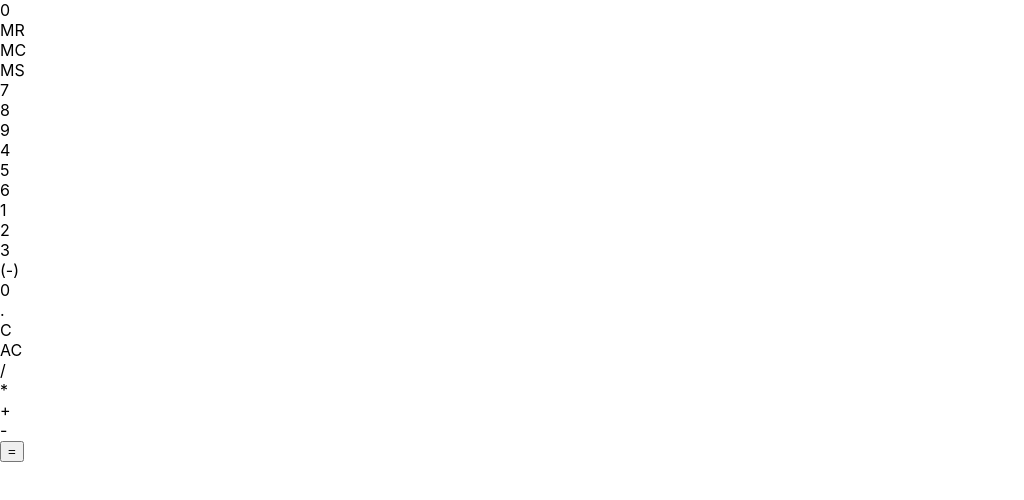
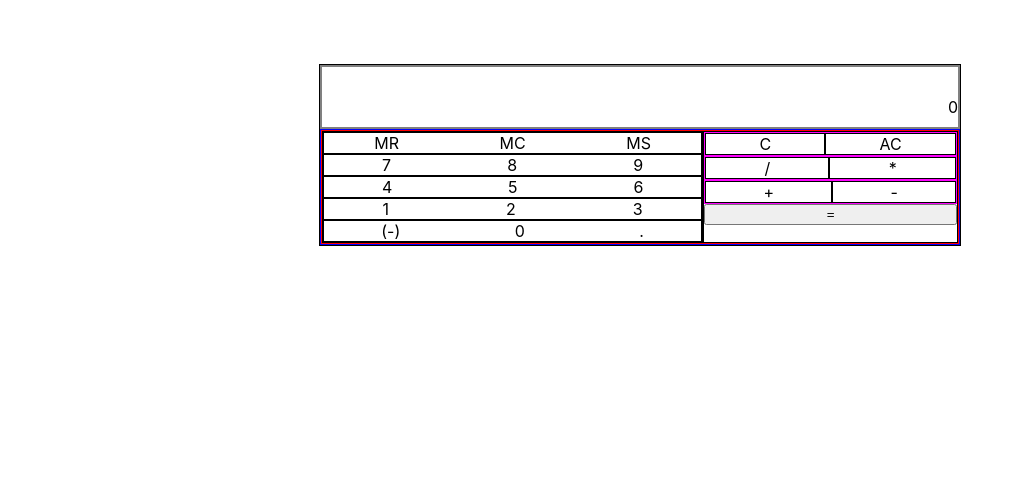
Before and after one commit to dk268/four-function-babbel, a React (Create React App) app: page / in a window 1280 px wide. Shown: the top 500 px of the page, without its empty margins (0-1024 px from the left). Built offline with nearby package versions, Linux system fonts and the light colour scheme.

Commit message:
Feat(Calculator): Calculator basic function established. Ending efforts.

```diff
--- a/src/components/Button.jsx
+++ b/src/components/Button.jsx
@@ -1,10 +1,8 @@
 import React from "react";
-// import { connect } from "react-redux";
-
 const Button = props => {
   const { buttonText, buttonFunc } = props;
   return (
-    <div id={buttonText + "-button-div"} onClick={buttonFunc}>
+    <div id={buttonText + "-button-div"} onClick={e => buttonFunc(buttonText)}>
       {buttonText}
     </div>
   );
--- a/src/components/Keypad.jsx
+++ b/src/components/Keypad.jsx
@@ -4,19 +4,65 @@ import { aCF, inputType } from "../store";
 import { connect } from "react-redux";
 
 class Keypad extends Component {
+  // constructor(props) {
+  //   super(props);
+  // }
   render = () => {
+    // console.log(this.props.handleMemory, this.props.handleMemory("MR"));
+    const leftButtonKeys = [
+      [
+        { buttonText: "MR", buttonFunc: this.props.handleMemory },
+        { buttonText: "MC", buttonFunc: this.props.handleMemory },
+        { buttonText: "MS", buttonFunc: this.props.handleMemory },
+      ],
+      [
+        { buttonText: "7", buttonFunc: this.props.handleNumber },
+        { buttonText: "8", buttonFunc: this.props.handleNumber },
+        { buttonText: "9", buttonFunc: this.props.handleNumber },
+      ],
+      [
+        { buttonText: "4", buttonFunc: this.props.handleNumber },
+        { buttonText: "5", buttonFunc: this.props.handleNumber },
+        { buttonText: "6", buttonFunc: this.props.handleNumber },
+      ],
+      [
+        { buttonText: "1", buttonFunc: this.props.handleNumber },
+        { buttonText: "2", buttonFunc: this.props.handleNumber },
+        { buttonText: "3", buttonFunc: this.props.handleNumber },
+      ],
+      [
+        { buttonText: "(-)", buttonFunc: this.props.handleNegate },
+        { buttonText: "0", buttonFunc: this.props.handleNumber },
+        { buttonText: ".", buttonFunc: this.props.handleDot },
+      ],
+    ];
+
+    const rightButtonKeys = [
+      [
+        { buttonText: "C", buttonFunc: this.props.handleClear },
+        { buttonText: "AC", buttonFunc: this.props.handleAllClear },
+      ],
+      [
+        { buttonText: "/", buttonFunc: this.props.handleOperation },
+        { buttonText: "*", buttonFunc: this.props.handleOperation },
+      ],
+      [
+        { buttonText: "+", buttonFunc: this.props.handleOperation },
+        { buttonText: "-", buttonFunc: this.props.handleOperation },
+      ],
+    ];
     return (
       <div id="keypad-master-div">
         <div id="left-keypad-div">
           {leftButtonKeys.map((arr, idx) => (
-            <Row key={idx} className="keyboard-left-row" buttonArr={arr} />
+            <Row key={idx} className="keyboard-left-row" buttonArr={arr} side="left" />
           ))}
         </div>
         <div id="right-keypad-div">
           {rightButtonKeys.map((arr, idx) => (
-            <Row key={idx} className="keyboard-right-row" buttonArr={arr} />
+            <Row key={idx} className="keyboard-right-row" buttonArr={arr} side="right" />
           ))}
-          <button id="equals-keypad-button" onClick={handleEquals}>
+          <button id="equals-keypad-button" onClick={this.props.handleEquals}>
             =
           </button>
         </div>
@@ -24,82 +70,6 @@ class Keypad extends Component {
     );
   };
 }
-
-const handleEquals = () => dispatch => {
-  dispatch(aCF(inputType.EQUALS));
-  console.log("hiii!");
-};
-
-const handleMemory = memType => dispatch => {
-  dispatch(aCF(inputType.MEMORY, memType));
-};
-
-const handleNumber = num => dispatch => {
-  dispatch(aCF(inputType.NUMBER, num));
-};
-
-const handleNegate = () => dispatch => {
-  dispatch(aCF(inputType.NEGATE));
-};
-
-const handleDot = () => dispatch => {
-  dispatch(aCF(inputType.DOT));
-};
-
-const leftButtonKeys = [
-  [
-    { buttonText: "MR", buttonFunc: handleMemory("MR") },
-    { buttonText: "MC", buttonFunc: handleMemory("MC") },
-    { buttonText: "MS", buttonFunc: handleMemory("MS") },
-  ],
-  [
-    { buttonText: "7", buttonFunc: handleNumber("7") },
-    { buttonText: "8", buttonFunc: handleNumber("8") },
-    { buttonText: "9", buttonFunc: handleNumber("9") },
-  ],
-  [
-    { buttonText: "4", buttonFunc: handleNumber("4") },
-    { buttonText: "5", buttonFunc: handleNumber("5") },
-    { buttonText: "6", buttonFunc: handleNumber("6") },
-  ],
-  [
-    { buttonText: "1", buttonFunc: handleNumber("1") },
-    { buttonText: "2", buttonFunc: handleNumber("2") },
-    { buttonText: "3", buttonFunc: handleNumber("3") },
-  ],
-  [
-    { buttonText: "(-)", buttonFunc: handleNegate() },
-    { buttonText: "0", buttonFunc: handleNumber("0") },
-    { buttonText: ".", buttonFunc: handleDot() },
-  ],
-];
-
-const handleClear = () => dispatch => {
-  dispatch(aCF(inputType.CLEAR));
-};
-
-const handleAllClear = () => dispatch => {
-  dispatch(aCF(inputType.ALL_CLEAR));
-};
-
-const handleOperation = op => dispatch => {
-  dispatch(aCF(inputType.OPERATION, op));
-};
-
-const rightButtonKeys = [
-  [
-    { buttonText: "C", buttonFunc: handleClear() },
-    { buttonText: "AC", buttonFunc: handleAllClear() },
-  ],
-  [
-    { buttonText: "/", buttonFunc: handleOperation("divided by") },
-    { buttonText: "*", buttonFunc: handleOperation("times") },
-  ],
-  [
-    { buttonText: "+", buttonFunc: handleOperation("plus") },
-    { buttonText: "-", buttonFunc: handleOperation("minus") },
-  ],
-];
 
 const mapStateToProps = state => {
   const { display } = state;
@@ -110,16 +80,32 @@ const mapStateToProps = state => {
   };
 };
 
-const mapDispatchToProps = {
-  handleEquals,
-  handleAllClear,
-  handleClear,
-  handleDot,
-  handleMemory,
-  handleNegate,
-  handleNumber,
-  handleOperation,
-};
+const mapDispatchToProps = dispatch => ({
+  handleEquals: () => {
+    dispatch(aCF(inputType.EQUALS));
+  },
+  handleMemory: memType => {
+    dispatch(aCF(inputType.MEMORY, memType));
+  },
+  handleNumber: num => {
+    dispatch(aCF(inputType.NUMBER, num));
+  },
+  handleNegate: () => {
+    dispatch(aCF(inputType.NEGATE));
+  },
+  handleDot: () => {
+    dispatch(aCF(inputType.DOT));
+  },
+  handleClear: () => {
+    dispatch(aCF(inputType.CLEAR));
+  },
+  handleAllClear: () => {
+    dispatch(aCF(inputType.ALL_CLEAR));
+  },
+  handleOperation: op => {
+    dispatch(aCF(inputType.OPERATION, op));
+  },
+});
 
 export default connect(
   mapStateToProps,
--- a/src/components/Screen.jsx
+++ b/src/components/Screen.jsx
@@ -17,7 +17,7 @@ const Screen = props => {
           {props.negativeDisplay ? "-" : ""}
         </div>
         <div id="screen-div-primary" className="screen-div">
-          {props.primaryDisplay}
+          {props.primaryDisplay ? props.primaryDisplay : "0"}
         </div>
       </div>
     </div>
@@ -28,7 +28,7 @@ const mapStateToProps = state => {
   const { display } = state;
   return {
     memoryDisplay: display.memoryDisplay,
-    operationDisplay: display.operationDisplay,
+    operationDisplay: display.operationDisplay === "CLEAR" ? "" : display.operationDisplay,
     negativeDisplay: display.negative < 1,
     primaryDisplay: display.lowerDisplay,
   };
--- a/src/index.css
+++ b/src/index.css
@@ -1,14 +1,80 @@
 body {
   margin: 0;
   padding: 0;
-  font-family: -apple-system, BlinkMacSystemFont, "Segoe UI", "Roboto", "Oxygen",
-    "Ubuntu", "Cantarell", "Fira Sans", "Droid Sans", "Helvetica Neue",
-    sans-serif;
+  font-family: -apple-system, BlinkMacSystemFont, "Segoe UI", "Roboto", "Oxygen", "Ubuntu",
+    "Cantarell", "Fira Sans", "Droid Sans", "Helvetica Neue", sans-serif;
   -webkit-font-smoothing: antialiased;
   -moz-osx-font-smoothing: grayscale;
 }
 
 code {
-  font-family: source-code-pro, Menlo, Monaco, Consolas, "Courier New",
-    monospace;
+  font-family: source-code-pro, Menlo, Monaco, Consolas, "Courier New", monospace;
 }
+
+#calculator-outer-div {
+  display: flex;
+  flex-flow: column;
+  border: solid 1px black;
+  margin: 5% auto;
+  max-width: 50%;
+}
+
+#screen-master-div {
+  display: flex;
+  border: solid 2px gray;
+  flex-direction: column;
+  justify-content: space-between;
+}
+
+#screen-div-upper {
+  display: flex;
+  justify-content: space-between;
+  flex-direction: row-reverse;
+  height: 30px;
+}
+
+#screen-div-lower {
+  display: flex;
+  justify-content: space-between;
+  height: 30px;
+}
+
+#buttons-outer-div {
+  display: flex;
+  border: solid 1px blue;
+}
+
+#keypad-master-div {
+  display: flex;
+  border: solid 1px red;
+  width: 100%;
+  justify-content: space-between;
+}
+
+#left-keypad-div {
+  display: flex;
+  border: solid 1px black;
+  width: 60%;
+  flex-direction: column;
+}
+
+#right-keypad-div {
+  display: flex;
+  border: solid 1px black;
+  width: 40%;
+  flex-direction: column;
+}
+
+.row-left-button-div,
+.row-right-button-div {
+  display: flex;
+  border: solid 1px magenta;
+  justify-content: space-around;
+}
+
+.row-left-button-div,
+.row-right-button-div > * {
+  border: solid 1px black;
+  flex-grow: 1;
+  text-align: center;
+}
--- a/src/store/display.js
+++ b/src/store/display.js
@@ -21,7 +21,7 @@ const display = (state = initialState, action) => {
     case inputType.NUMBER: {
       return {
         ...state,
-        lowerDisplay: numberDiscriminator(state.recentInput, action.payload, state.lower),
+        lowerDisplay: numberDiscriminator(state.recentInput, action.payload, state.lowerDisplay),
         recentInput: inputType.NUMBER,
       };
     }
@@ -43,7 +43,7 @@ const display = (state = initialState, action) => {
         operationDisplay: op,
         previousNum: toPreviousNum,
         recentInput: inputType.OPERATION,
-        lowerDisplay: result[0],
+        lowerDisplay: state.previousNum ? result[0] : state.lowerDisplay,
         negative: result[1],
         currentOp: op,
       };
@@ -101,6 +101,7 @@ const display = (state = initialState, action) => {
         lowerDisplay: result[0],
         negative: result[1],
         recentInput: inputType.EQUALS,
+        currentOp: "CLEAR",
       };
     }
 
--- a/src/store/helpers/calculator.js
+++ b/src/store/helpers/calculator.js
@@ -1,35 +1,38 @@
 const calculate = (firstNum, secondNum, operator) => {
+  if (isNaN(secondNum)) return 0;
   let result;
+  console.log(firstNum, secondNum, operator);
   switch (operator) {
     case "CLEAR": {
       result = secondNum;
       break;
     }
-    case "plus": {
-      result = firstNum + secondNum;
+    case "+": {
+      result = firstNum * 1 + secondNum * 1;
       break;
     }
-    case "minus": {
+    case "-": {
       result = firstNum - secondNum;
       break;
     }
-    case "times": {
+    case "*": {
       result = firstNum * secondNum;
       break;
     }
-    case "divided by": {
+    case "/": {
       // eslint-disable-next-line
       if (secondNum == 0) return "INFINITY LIMIT APPROACHED";
       //intentional loose equality
       else result = firstNum / secondNum;
+      console.log(firstNum, secondNum, firstNum / secondNum);
       break;
     }
     default:
       return "Error";
   }
   if (Math.abs(result) > 99999999) return "OUT OF RANGE";
-  if (result < 0) return [processResult(result), 1];
-  else return [processResult(result), -1];
+  if (result < 0) return [processResult(result), -1];
+  else return [processResult(result), 1];
 };
 
 const truncate = amt => string => string.slice(0, amt);
--- a/src/store/helpers/numberDiscriminator.js
+++ b/src/store/helpers/numberDiscriminator.js
@@ -1,16 +1,17 @@
 import { inputType } from "../.";
 
-const numberDiscriminator = (recentType, num, currScreen) => {
+const numberDiscriminator = (recentType, num, currScreen = "") => {
   switch (recentType) {
     case inputType.NUMBER: {
       if (currScreen.indexOf(".") > -1) {
         if (currScreen.length >= 8) return currScreen;
       } else if (currScreen.length >= 9) return currScreen;
       if (currScreen === "0") return num;
+      // console.log(currScreen + "!", num);
       return currScreen + num;
     }
     case inputType.OPERATION: {
-      return currScreen;
+      return num;
     }
     case inputType.MEMORY: {
       return currScreen;
```
